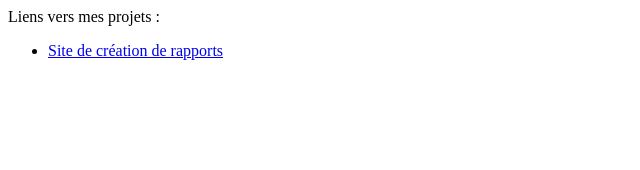
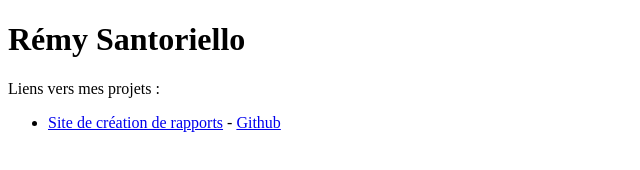
Before and after one commit to Santoriellor/santoriellor.github.io, a plain HTML site: page index.html in a window 1280 px wide. Shown: the whole page, without its empty margins (0-640 px from the left). Drawn offline with Linux system fonts and the light colour scheme.

Commit message:
code upadte

```diff
--- a/index.html
+++ b/index.html
@@ -6,9 +6,10 @@
     <title>Santoriello Rémy</title>
 </head>
 <body>
+    <header><h1>Rémy Santoriello</h1></header>
     <div>Liens vers mes projets :</div>
     <ul>
-        <li><a href="http://santoriellor.pythonanywhere.com/">Site de création de rapports</a></li>
+        <li><a href="http://santoriellor.pythonanywhere.com/">Site de création de rapports</a> - <a href="https://github.com/Santoriellor/django-report-editor">Github</a></li>
     </ul>
 </body>
 </html>
```
